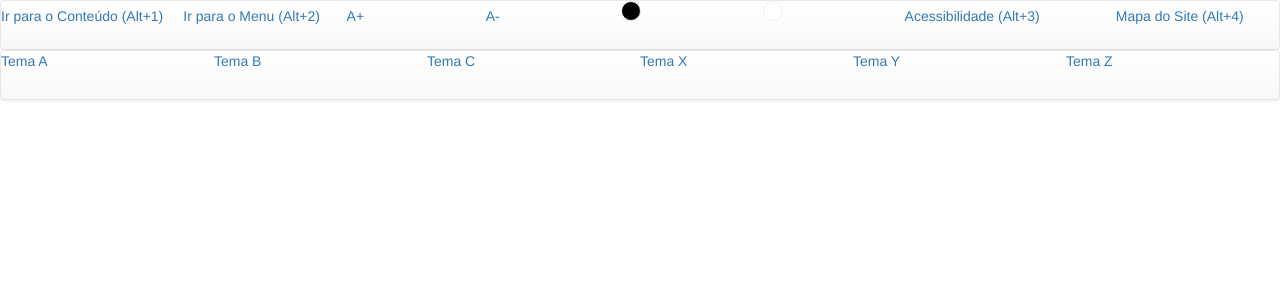
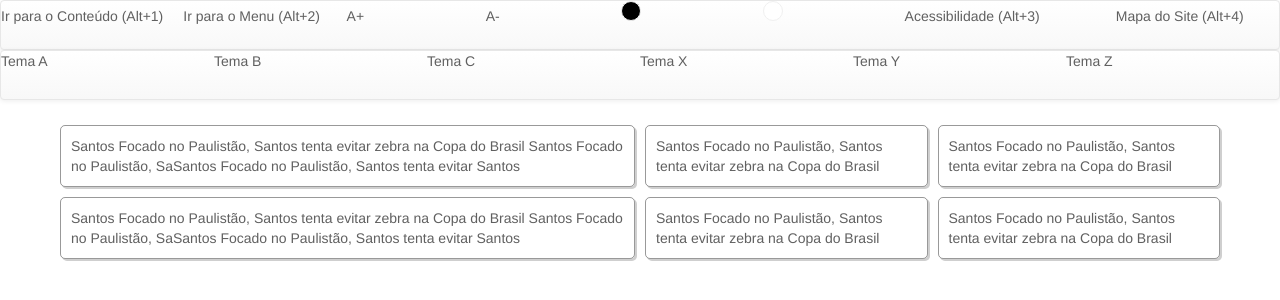
Before and after one commit to larirabello/accessibility, a PHP site: page / in a window 1280 px wide. Shown: the top 300 px of the page. Run offline with PHP 8.4, Linux system fonts and the light colour scheme.

Commit message:
Index's Article
É apenas o começo, um exemplo de como as noticias ficarão no site.

```diff
--- /dev/null
+++ b/site/css/sandbox.css
@@ -0,0 +1,25 @@
+@charset"UTF-8";
+/* Ricardo */
+.nopadrl{
+    padding-right: 0;
+    padding-left: 0;
+}
+.news p{
+    border: 1px solid rgba(0,0,0,0.4);
+    border-radius: 5px;
+    box-shadow: 2px 2px #cfcfcf;
+}
+p{
+    margin: 5px;
+    padding: 10px;
+}
+a{
+    color: #606060;
+}
+a:hover {
+    text-decoration: none;
+    color: #000;
+}
+.news p:hover{
+    border: 1px solid rgba(0, 0, 0, 0.6);
+}
--- a/site/index.php
+++ b/site/index.php
@@ -12,6 +12,7 @@
 <link href='https://fonts.googleapis.com/css?family=Josefin+Sans' rel='stylesheet' type='text/css'>
 <link href='https://fonts.googleapis.com/css?family=Open+Sans+Condensed:300' rel='stylesheet' type='text/css'>
 <link href="css/style.css" rel="stylesheet" type="text/css">
+  <link href="css/sandbox.css" rel="stylesheet" type="text/css">
 </head>
 <body>
   <nav role="navigation" class="navbar navbar-default menu-ac">
@@ -37,9 +38,52 @@
       <li role="presentation"><a href="#"> Tema Z</a></li>
     </ul>
   </nav>
-
   <div class="container">
 
+    <div class="row">
+      <div class="col-md-6 col-sm-6 col-xs-12 nopadrl">
+        <a href="#" class="news"><p>Santos
+            Focado no Paulistão, Santos tenta evitar zebra na Copa do Brasil Santos
+            Focado no Paulistão, SaSantos
+            Focado no Paulistão, Santos tenta evitar  Santos
+          </p>
+        </a>
+      </div>
+      <div class="col-md-3 col-sm-3 col-xs-6 nopadrl">
+        <a href="#" class="news"><p>Santos
+            Focado no Paulistão, Santos tenta evitar zebra na Copa do Brasil
+          </p>
+        </a>
+      </div>
+      <div class="col-md-3 col-sm-3 col-xs-6 nopadrl">
+        <a href="#" class="news"><p>Santos
+            Focado no Paulistão, Santos tenta evitar zebra na Copa do Brasil
+          </p>
+        </a>
+      </div>
+    </div>
+    <div class="row">
+      <div class="col-md-6 col-sm-6 col-xs-12 nopadrl">
+        <a href="#" class="news"><p>Santos
+            Focado no Paulistão, Santos tenta evitar zebra na Copa do Brasil Santos
+            Focado no Paulistão, SaSantos
+            Focado no Paulistão, Santos tenta evitar  Santos
+          </p>
+        </a>
+      </div>
+      <div class="col-md-3 col-sm-3 col-xs-6 nopadrl">
+        <a href="#" class="news"><p>Santos
+            Focado no Paulistão, Santos tenta evitar zebra na Copa do Brasil
+          </p>
+        </a>
+      </div>
+      <div class="col-md-3 col-sm-3 col-xs-6 nopadrl">
+        <a href="#" class="news"><p>Santos
+            Focado no Paulistão, Santos tenta evitar zebra na Copa do Brasil
+          </p>
+        </a>
+      </div>
+    </div>
   </div>
   <footer>
   </footer>
```
